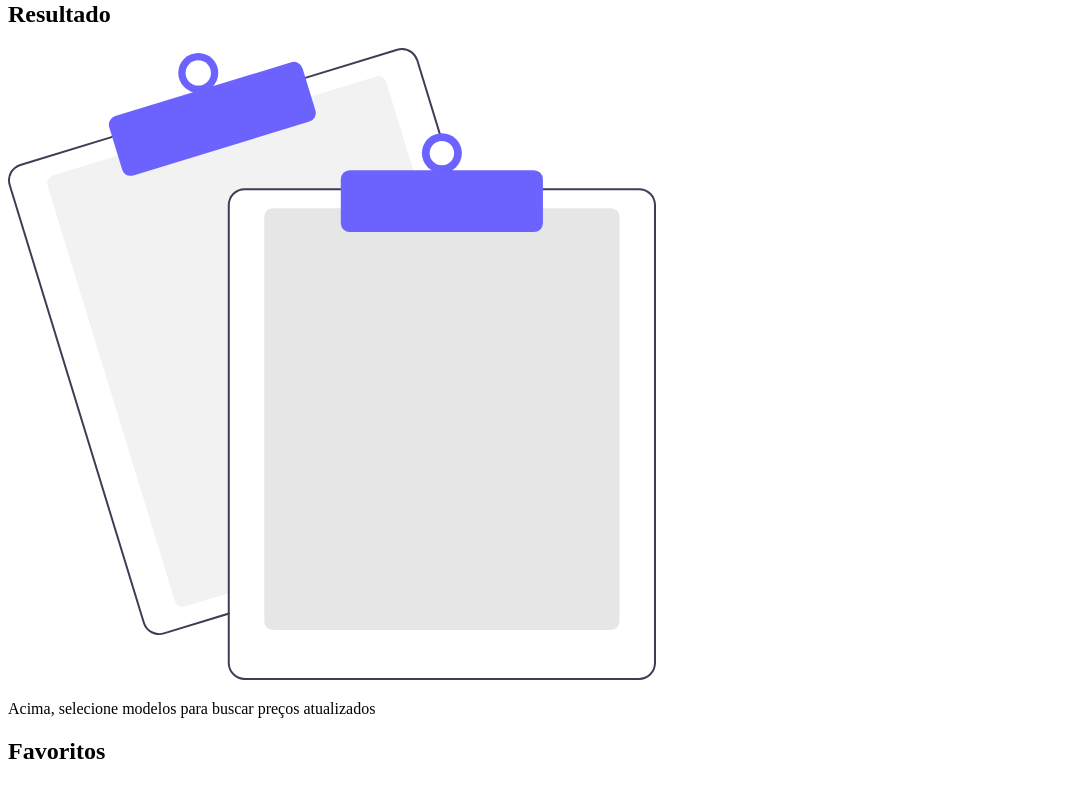
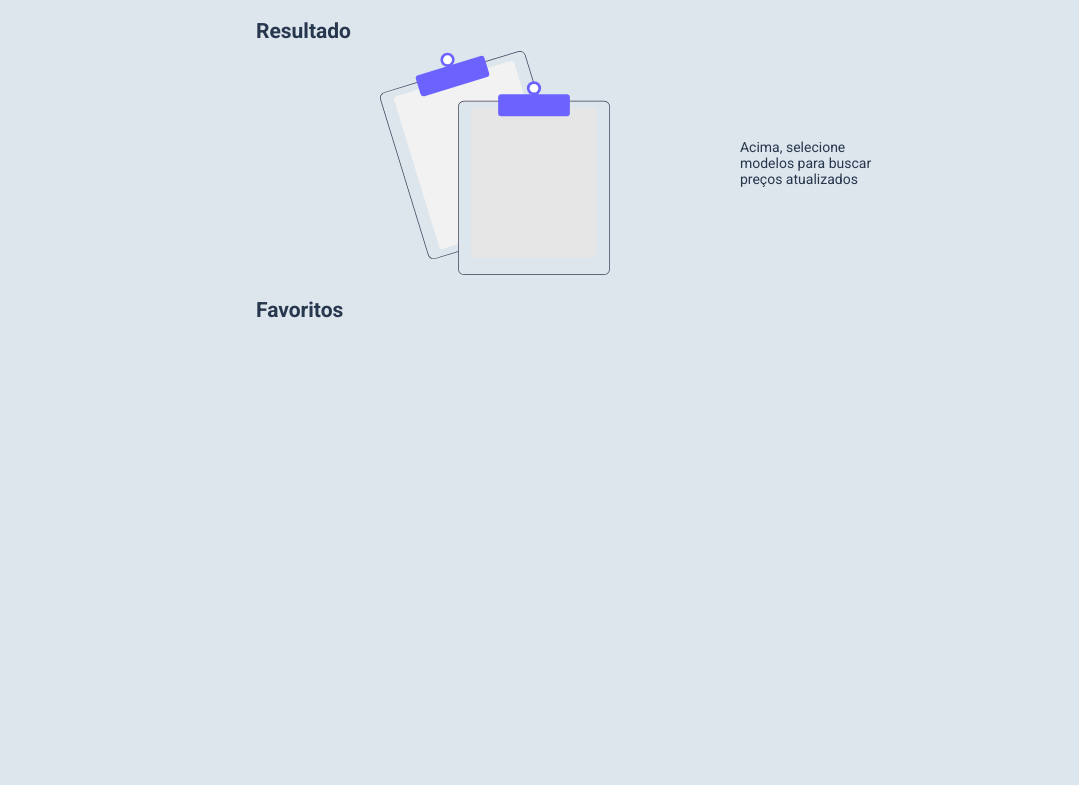
Before and after one commit to Jeferson-Mendes/fipe-explorer, a plain HTML site: page index.html in a window 1280 px wide. Shown: the part 123-908 px from the top of the page, without its empty margins (0-1079 px from the left). After the commit the page ends 800 px from the top, so only its background shows below. Drawn offline with Linux system fonts and the light colour scheme; the site is published under a folder, as on GitHub Pages, so addresses that start at the root find nothing; no server answers.

Commit message:
fix: link style

```diff
--- a/index.html
+++ b/index.html
@@ -5,7 +5,7 @@
     <meta http-equiv="X-UA-Compatible" content="IE=edge">
     <meta name="viewport" content="width=device-width, initial-scale=1.0">
 
-    <link rel="stylesheet" href="/style/index.css">
+    <link rel="stylesheet" href="./style/index.css">
     <title>FIPE EXPLORER</title>
 
 </head>
```
